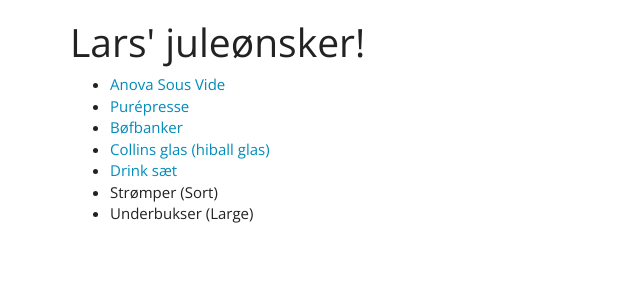
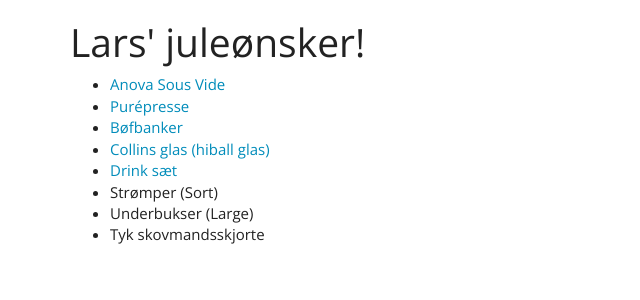
Before and after one commit to larshm/larshm.github.io, a Jekyll site: the page built from index.md, in a window 1280 px wide. Shown: the top 300 px of the page, without its empty margins (0-640 px from the left). Built offline with Jekyll 4.4.1, drawn with Linux system fonts in a browser that asks for light colours.

Commit message:
Update index.md

```diff
--- a/index.md
+++ b/index.md
@@ -11,3 +11,4 @@ header: Lars' juleønsker!
 - [Drink sæt](http://www.imerco.dk/koekkenudstyr/koekkengrej/casa-drinkssaet?id=100348099)
 - Strømper (Sort)
 - Underbukser (Large)
+- Tyk skovmandsskjorte
```
